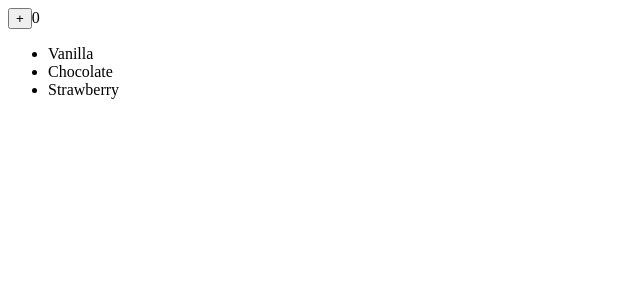
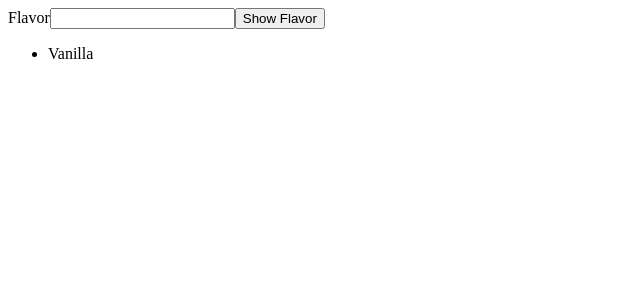
Before and after one commit to FullstackAcademy/npm-getting-started, a React (Vite) app in the folder step_3/froyo-orders-react/: page / in a window 1280 px wide. Shown: the top 300 px of the page, without its empty margins (0-640 px from the left). Built offline with nearby package versions, Linux system fonts and the light colour scheme.

Commit message:
Finished task 15

```diff
--- a/step_3/froyo-orders-react/src/App.jsx
+++ b/step_3/froyo-orders-react/src/App.jsx
@@ -1,14 +1,10 @@
 import { Flavor } from './Flavor';
-import { Counter } from './Counter';
+import { FlavorForm }  from './FlavorForm';
+
 export const App = () => {
   return (
     <div>
-      <Counter />
-      <ul>
-        <Flavor name="Vanilla" />
-        <Flavor name="Chocolate" />
-        <Flavor name="Strawberry" />
-      </ul>
+      <FlavorForm />
     </div>
   );
 }
--- /dev/null
+++ b/step_3/froyo-orders-react/src/FlavorForm.jsx
@@ -0,0 +1,23 @@
+import { useState } from 'react';
+
+export const FlavorForm = () => {
+  const [flavor, setFlavor] = useState("Vanilla");
+
+  return (
+    <div>
+      <form onSubmit={evt => {
+          evt.preventDefault();
+          const flavorInput = evt.target.flavor;
+          setFlavor(flavorInput.value);
+          flavorInput.value = "";
+      }}>
+        <label htmlFor="flavor">Flavor</label>
+        <input id="flavor" type="text" />
+        <button type="submit">Show Flavor</button>
+      </form>
+      <ul>
+        <li>{flavor}</li>
+      </ul>
+    </div>
+  );
+};
```
